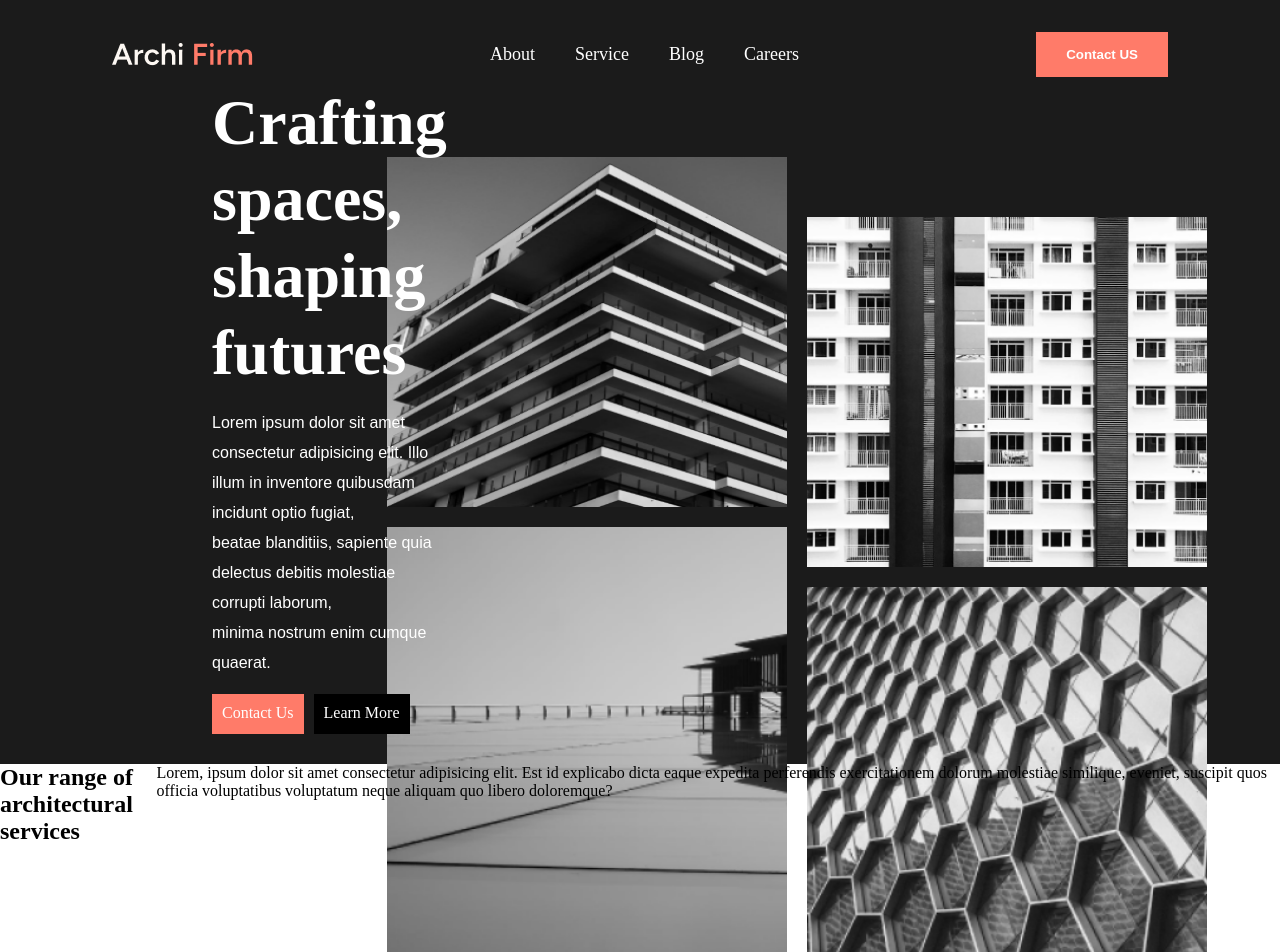
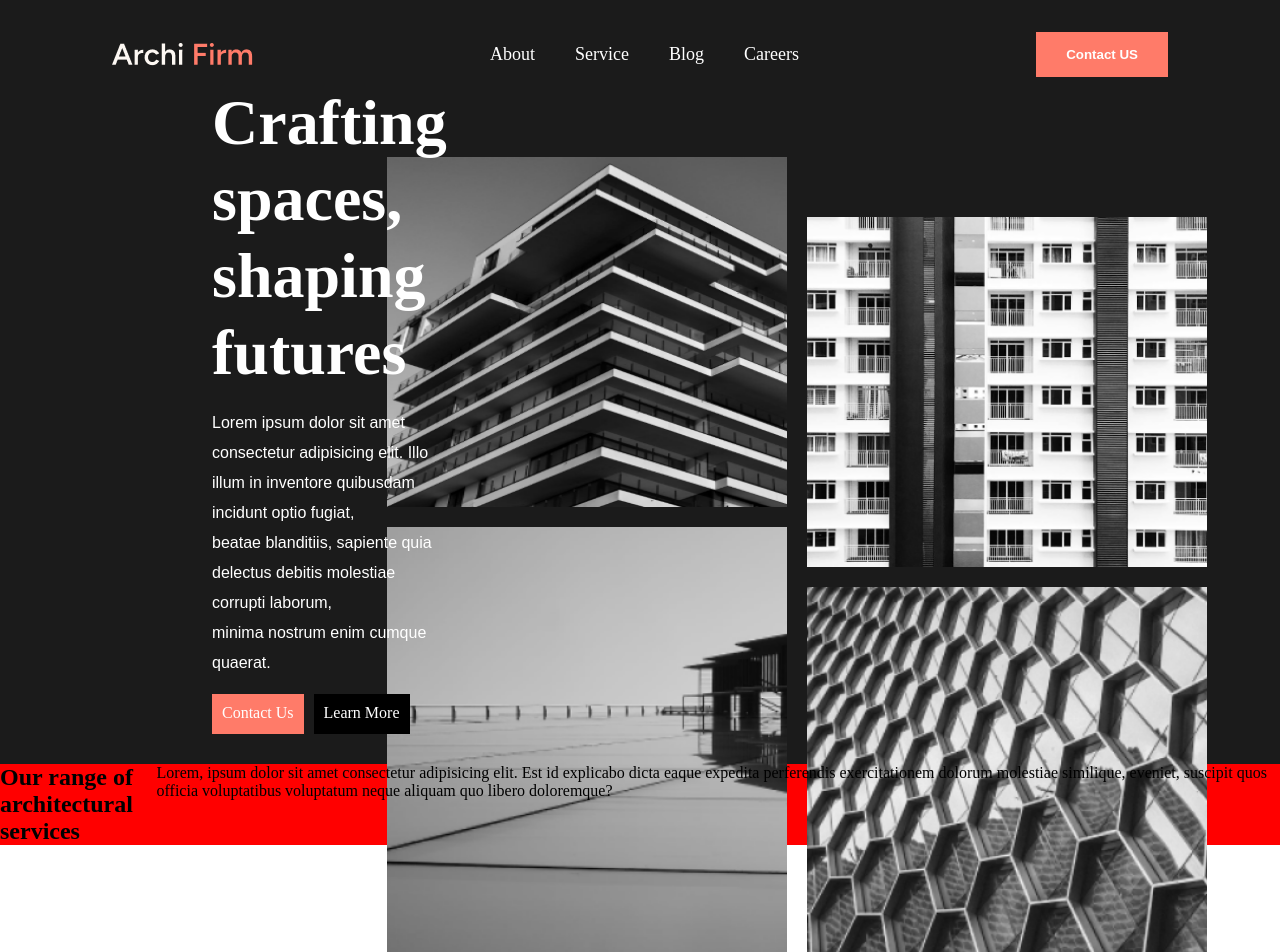
Before and after one commit to gabrieljcoutinho/Projeto-Archi-Firm, a React (Create React App) app: page / in a window 1280 px wide. Shown: the top 952 px of the page. Built offline with nearby package versions, Linux system fonts and the light colour scheme.

Commit message:
cor fundo

```diff
--- a/src/Css/Arquitetura.css
+++ b/src/Css/Arquitetura.css
@@ -1,3 +1,7 @@
+.arquiteura {
+    background-color: red;
+}
+
 .tituloTexto {
     display: flex;
 }
```
